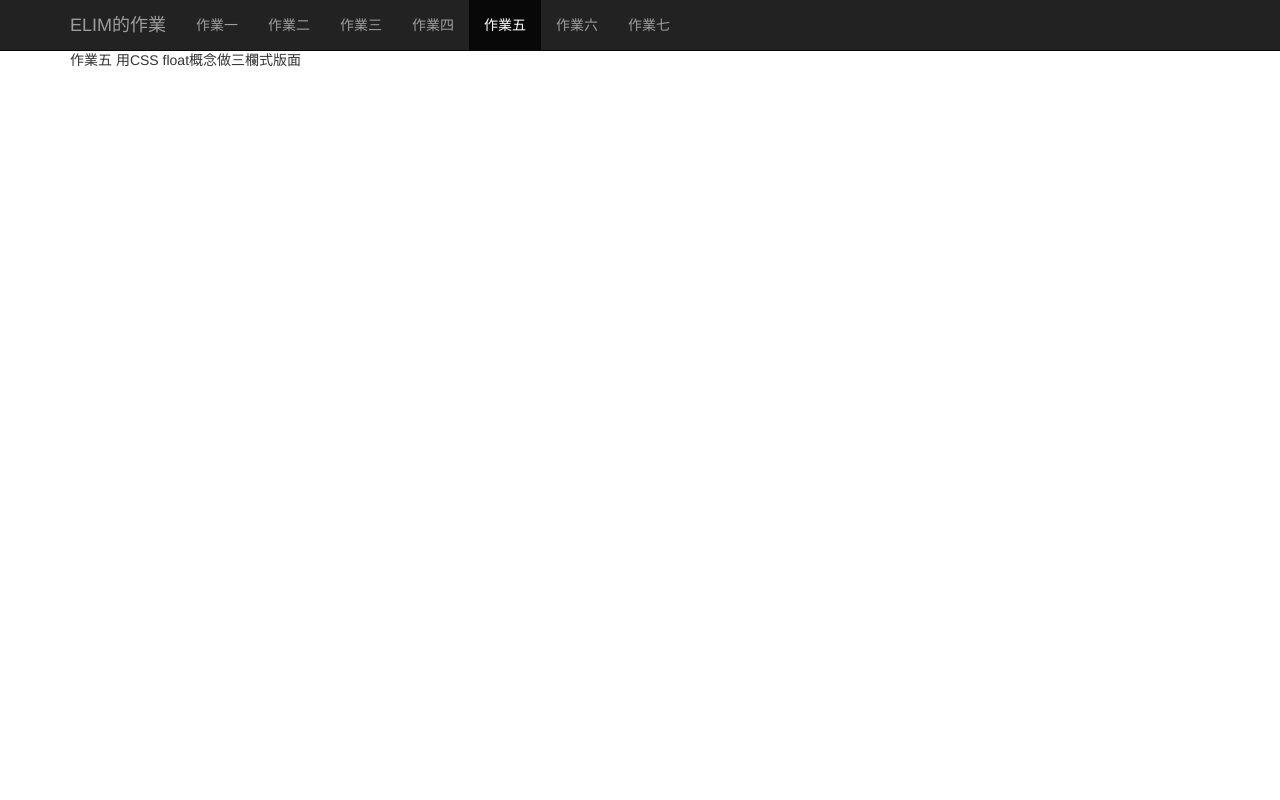
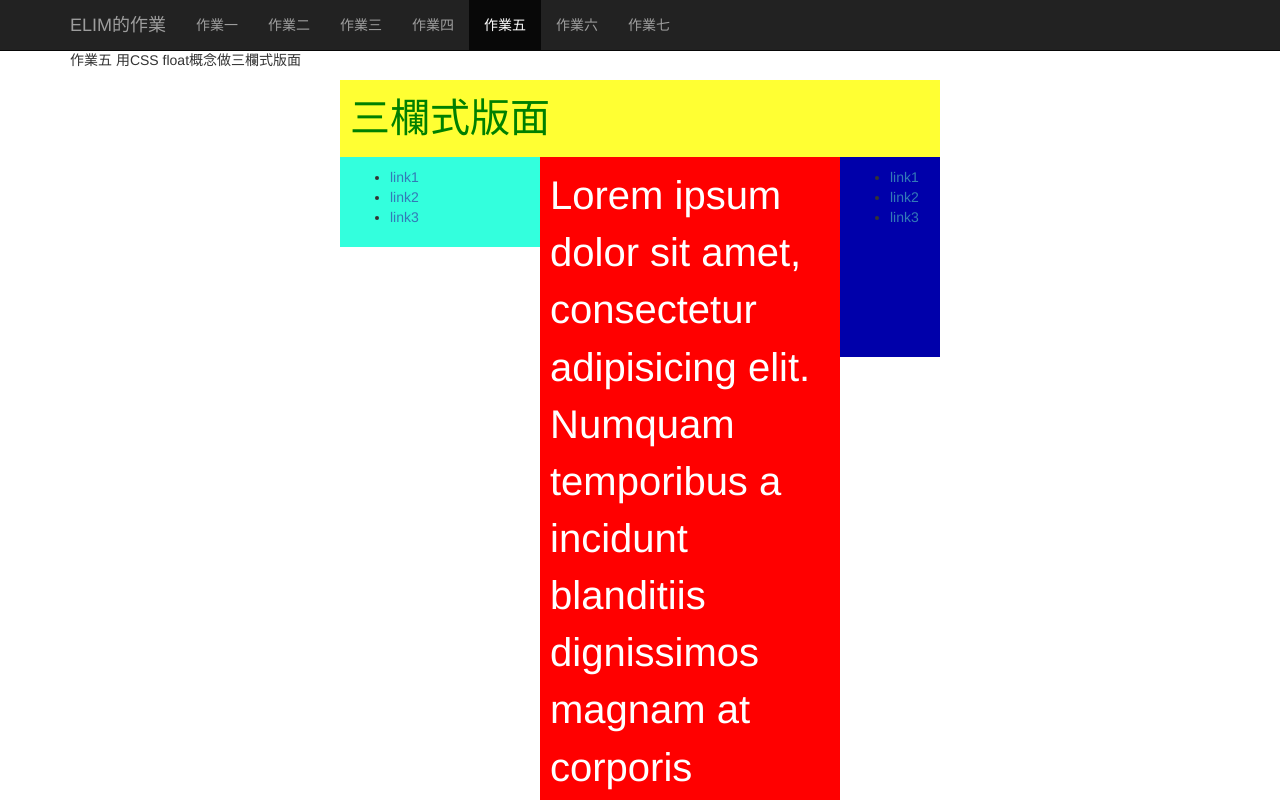
Before and after one commit to elainerose/elainerose.github.io, a plain HTML site: page hw5/hw5.html in a window 1280 px wide. Shown: the top 800 px of the page. Drawn offline with Linux system fonts and the light colour scheme; files whose address does not match are found by name.

Commit message:
20160408_4

```diff
--- a/css/indexstyle.css
+++ b/css/indexstyle.css
@@ -10,12 +10,18 @@
 	/*width: 300px;*/
 	border: 3px;
 }
+.hw7 a{
+	color: white;
+}
 .hw3{
 	color: white;
 	background-color:#73BF00;
 	/*width: 300px;*/
 	border: 3px;
 	height: 70px;
+}
+.hw3 a{
+	color: white;
 }
 .hw4{
 	color: white;
--- /dev/null
+++ b/css/threecolumn.css
@@ -0,0 +1,48 @@
+* {
+    -webkit-box-sizing: border-box;
+    -moz-box-sizing: border-box;
+    box-sizing: border-box;
+}
+
+#container {
+
+    max-width: 600px;
+    margin: 0 auto;
+}
+
+.header {
+
+    background-color: #FFFF33;
+    color: green;
+    font-size: 40px;
+    padding: 10px;
+}
+
+.aside {
+    background-color: #33FFDD;
+    width: 200px;
+    padding: 10px;
+    float: left;
+}
+
+.section {
+    width: 300px;
+    background-color: red;
+    color: white;
+    font-size: 40px;
+    padding: 10px;
+    float: left;
+
+}
+.rightside {
+    background-color: #0000AA;
+    width: 100px;
+    padding: 10px;
+    float: left;
+    height: 200px;
+}
+
+.footer {
+    background-color: #00FF00;
+    clear: both;
+}
--- a/hw5/hw5.html
+++ b/hw5/hw5.html
@@ -15,6 +15,7 @@
     <!--[if lt IE 9]><script src=~/Scripts/AssetsBS3/ie8-responsive-file-warning.js></script><![endif]-->
     <script src="../index_files/ie-emulation-modes-warning.js"></script>
     <!--[if lt IE 9]><script src=https://oss.maxcdn.com/html5shiv/3.7.2/html5shiv.min.js></script><script src=https://oss.maxcdn.com/respond/1.4.2/respond.min.js></script><![endif]-->
+    <link href="../css/threecolumn.css" rel="stylesheet">
 </head>
 
 <body>
@@ -46,6 +47,32 @@
         <p>作業五  用CSS float概念做三欄式版面</p>
 
     </div>
+
+<div id="container">
+        <div class="header">三欄式版面</div>
+        <div class="aside">
+            <ul>
+                <li><a href="#">link1</a></li>
+                <li><a href="#">link2</a></li>
+                <li><a href="#">link3</a></li>
+            </ul>
+        </div>
+        <div class="section">Lorem ipsum dolor sit amet, consectetur adipisicing elit. Numquam temporibus a incidunt blanditiis dignissimos magnam at corporis eveniet placeat delectus iste quis non ex est, impedit earum itaque. Cumque, voluptates.</div>
+
+        <div class="rightside">
+            <ul>
+                <li><a href="#">link1</a></li>
+                <li><a href="#">link2</a></li>
+                <li><a href="#">link3</a></li>
+            </ul>
+        </div>
+
+        <div class="footer">copyright</div>
+
+
+
+    </div>
+
     <script src="./index_files/jquery.min.js"></script>
     <script src="./index_files/bootstrap.min.js"></script>
     <script src="./index_files/ie10-viewport-bug-workaround.js"></script>
```
Also changed, not shown: css/stylehw3.css (added, +13 -0 lines), hw2/hw2.html (+1 -1 lines), hw3/hw3.html (+2 -1 lines).
